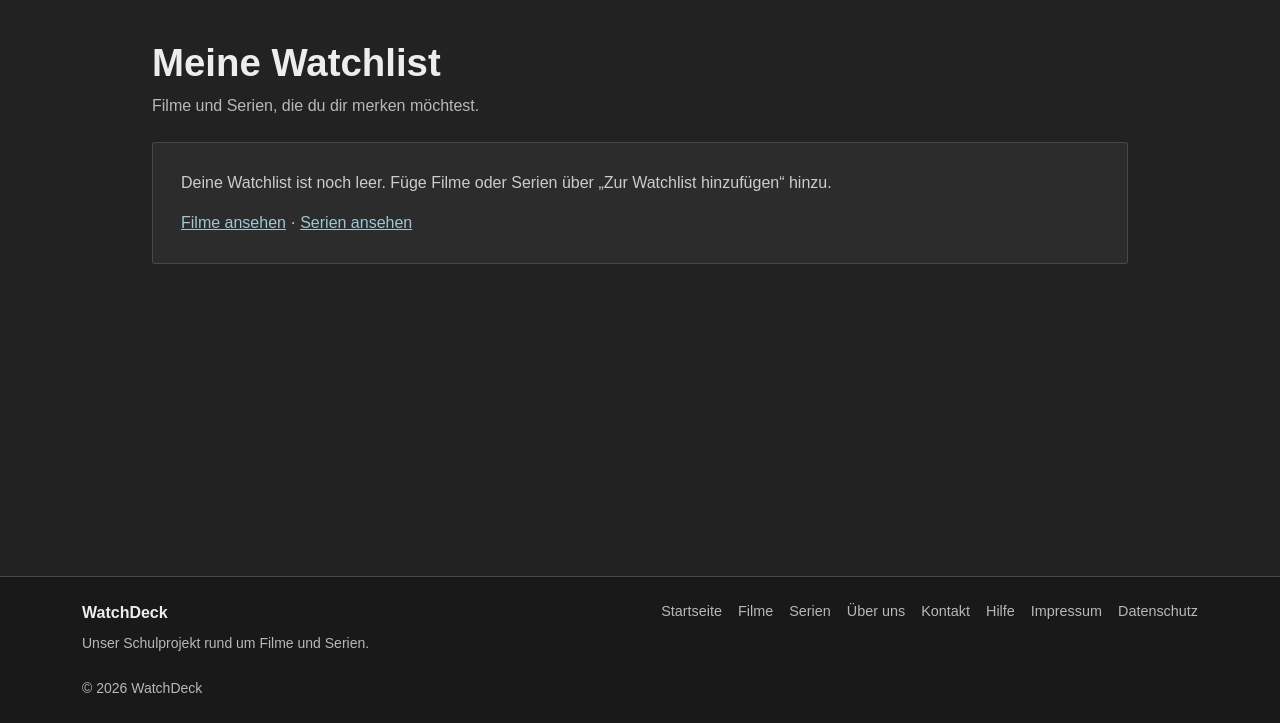
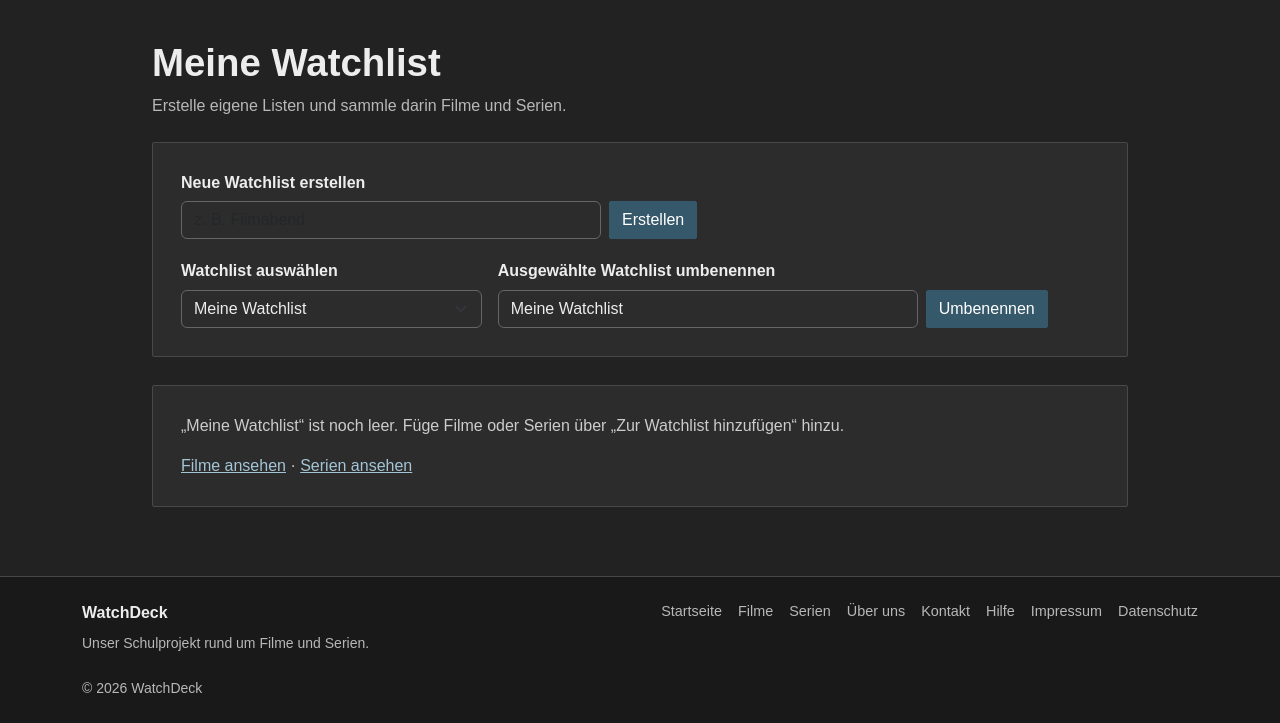
Before and after one commit to NicoGfaellner/MTSP-Projekt, a Node server app: page /watchlist in a window 1280 px wide. Shown: the part 77-800 px from the top of the page. Run offline with Node 20, Linux system fonts and the light colour scheme; some libraries are stand-ins or nearby versions.

Commit message:
Add watchlist management features with create and rename functionality

```diff
--- a/public/css/style.css
+++ b/public/css/style.css
@@ -367,6 +367,50 @@ main{
 .watchlist-remove-button{
     display: block;
 }
+.watchlist-title-link{
+    color: #ededed;
+    text-decoration: none;
+}
+.watchlist-title-link:hover{
+    color: var(--link-hover);
+    text-decoration: underline;
+}
+.watchlist-manager{
+    margin-bottom: 1.75rem;
+}
+.watchlist-form label{
+    display: block;
+    margin-bottom: .4rem;
+    color: #ededed;
+    font-weight: 600;
+}
+.watchlist-form .form-control,
+.watchlist-form .form-select{
+    color: #ededed;
+    background-color: var(--surface-bg);
+    border-color: #666666;
+}
+.watchlist-form .form-select option{
+    color: #ededed;
+    background-color: var(--surface-bg);
+}
+.watchlist-form-row{
+    display: flex;
+    gap: .5rem;
+}
+.watchlist-form-row .form-control{
+    max-width: 420px;
+}
+.watchlist-selected-controls{
+    display: grid;
+    grid-template-columns: minmax(180px, 1fr) minmax(240px, 2fr);
+    gap: 1rem;
+    margin-top: 1.25rem;
+}
+.watchlist-form-row .watchlist-button{
+    flex: 0 0 auto;
+    margin-top: 0;
+}
 .service-tag{
     display: inline-flex;
     flex-wrap: wrap;
@@ -493,4 +537,13 @@ main{
     .movie-poster strong{
         font-size: 1.1rem;
     }
+    .watchlist-form-row{
+        flex-direction: column;
+    }
+    .watchlist-form-row .form-control{
+        max-width: none;
+    }
+    .watchlist-selected-controls{
+        grid-template-columns: 1fr;
+    }
 }
--- a/public/js/watchlist.js
+++ b/public/js/watchlist.js
@@ -1,6 +1,11 @@
 (() => {
-  const storageKey = 'watchdeck.watchlist.v1';
+  const storageKey = 'watchdeck.watchlists.v2';
+  const legacyStorageKey = 'watchdeck.watchlist.v1';
   const watchlistContainer = document.querySelector('[data-watchlist-results]');
+  const listSelect = document.querySelector('[data-watchlist-select]');
+  const createForm = document.querySelector('[data-watchlist-create]');
+  const renameForm = document.querySelector('[data-watchlist-rename]');
+  const renameInput = renameForm?.elements.namedItem('name');
   let announcement = document.querySelector('[data-watchlist-announcement]');
 
   if (!announcement) {
@@ -8,6 +13,10 @@
     announcement.className = 'visually-hidden';
     announcement.setAttribute('aria-live', 'polite');
     document.body.appendChild(announcement);
+  }
+
+  function createListId() {
+    return `list-${Date.now().toString(36)}-${Math.random().toString(36).slice(2, 9)}`;
   }
 
   function normalizeItem(item) {
@@ -34,25 +43,106 @@
     };
   }
 
-  function readItems() {
+  function normalizeList(list) {
+    if (!list || typeof list !== 'object') return null;
+
+    const id = typeof list.id === 'string' && list.id ? list.id : createListId();
+    const name = typeof list.name === 'string' && list.name.trim()
+      ? list.name.trim().slice(0, 40)
+      : 'Meine Watchlist';
+    const items = Array.isArray(list.items)
+      ? list.items.map(normalizeItem).filter(Boolean)
+      : [];
+    const seenItems = new Set();
+
+    return {
+      id,
+      name,
+      items: items.filter(item => {
+        const key = `${item.type}:${item.id}`;
+        if (seenItems.has(key)) return false;
+        seenItems.add(key);
+        return true;
+      })
+    };
+  }
+
+  function createDefaultState(items = []) {
+    const list = {
+      id: 'watchlist-main',
+      name: 'Meine Watchlist',
+      items
+    };
+    return { lists: [list], activeListId: list.id };
+  }
+
+  function normalizeState(value) {
+    const lists = Array.isArray(value?.lists)
+      ? value.lists.map(normalizeList).filter(Boolean)
+      : [];
+    const seenIds = new Set();
+
+    for (const list of lists) {
+      while (seenIds.has(list.id)) list.id = createListId();
+      seenIds.add(list.id);
+    }
+
+    if (lists.length === 0) return createDefaultState();
+
+    const activeListId = lists.some(list => list.id === value?.activeListId)
+      ? value.activeListId
+      : lists[0].id;
+    return { lists, activeListId };
+  }
+
+  function loadState() {
     try {
-      const storedItems = JSON.parse(localStorage.getItem(storageKey) || '[]');
-      return Array.isArray(storedItems)
-        ? storedItems.map(normalizeItem).filter(Boolean)
-        : [];
+      const stored = localStorage.getItem(storageKey);
+      if (stored) return normalizeState(JSON.parse(stored));
     } catch {
-      return [];
+      // Start with a local default if browser storage is unavailable or invalid.
+    }
+
+    let oldItems = [];
+    try {
+      const legacy = JSON.parse(localStorage.getItem(legacyStorageKey) || '[]');
+      if (Array.isArray(legacy)) oldItems = legacy.map(normalizeItem).filter(Boolean);
+    } catch {
+      // Ignore invalid legacy data and create a fresh list.
+    }
+
+    const state = normalizeState(createDefaultState(oldItems));
+    try {
+      localStorage.setItem(storageKey, JSON.stringify(state));
+      localStorage.removeItem(legacyStorageKey);
+    } catch {
+      // The list still works for this page if persistent storage is blocked.
+    }
+    return state;
+  }
+
+  let state = loadState();
+
+  function copyState() {
+    return {
+      activeListId: state.activeListId,
+      lists: state.lists.map(list => ({ ...list, items: [...list.items] }))
+    };
+  }
+
+  function saveState(nextState) {
+    try {
+      localStorage.setItem(storageKey, JSON.stringify(nextState));
+      state = nextState;
+      return true;
+    } catch {
+      announcement.textContent = 'Die Watchlists konnten in diesem Browser nicht gespeichert werden.';
+      return false;
     }
   }
 
-  function writeItems(items) {
-    try {
-      localStorage.setItem(storageKey, JSON.stringify(items));
-      return true;
-    } catch {
-      announcement.textContent = 'Die Watchlist konnte in diesem Browser nicht gespeichert werden.';
-      return false;
-    }
+  function activeList() {
+    return state.lists.find(list => list.id === state.activeListId) || state.lists[0];
   }
 
   function itemKey(item) {
@@ -60,15 +150,23 @@
   }
 
   function updateAddButtons() {
-    const savedKeys = new Set(readItems().map(itemKey));
+    const savedKeys = new Set(activeList().items.map(itemKey));
 
     document.querySelectorAll('[data-watchlist-add]').forEach(button => {
       const saved = savedKeys.has(`${button.dataset.type}:${button.dataset.id}`);
       button.setAttribute('aria-pressed', String(saved));
       button.textContent = saved
-        ? 'Aus Watchlist entfernen'
+        ? 'Aus dieser Watchlist entfernen'
         : 'Zur Watchlist hinzufügen';
+      button.title = saved
+        ? `Aus „${activeList().name}“ entfernen`
+        : `Zu „${activeList().name}“ hinzufügen`;
     });
+  }
+
+  function detailUrl(item) {
+    const section = item.type === 'tv' ? 'tvshows' : 'movies';
+    return `/${section}/${encodeURIComponent(item.id)}`;
   }
 
   function createWatchlistCard(item) {
@@ -79,6 +177,10 @@
     card.className = 'movie-card';
 
     if (item.posterPath) {
+      const posterLink = document.createElement('a');
+      posterLink.href = detailUrl(item);
+      posterLink.setAttribute('aria-label', `Details zu ${item.title} öffnen`);
+
       const poster = document.createElement('img');
       poster.className = 'd-block w-100 rounded';
       poster.src = `https://image.tmdb.org/t/p/w500${item.posterPath}`;
@@ -86,7 +188,8 @@
       poster.loading = 'lazy';
       poster.style.aspectRatio = '2 / 3';
       poster.style.objectFit = 'cover';
-      card.appendChild(poster);
+      posterLink.appendChild(poster);
+      card.appendChild(posterLink);
     }
 
     const info = document.createElement('div');
@@ -94,7 +197,12 @@
 
     const title = document.createElement('h2');
     title.className = 'h6 mb-1';
-    title.textContent = item.title;
+
+    const titleLink = document.createElement('a');
+    titleLink.className = 'watchlist-title-link';
+    titleLink.href = detailUrl(item);
+    titleLink.textContent = item.title;
+    title.appendChild(titleLink);
     info.appendChild(title);
 
     const metadata = document.createElement('span');
@@ -108,7 +216,7 @@
     removeButton.dataset.watchlistRemove = '';
     removeButton.dataset.id = item.id;
     removeButton.dataset.type = item.type;
-    removeButton.textContent = 'Entfernen';
+    removeButton.textContent = 'Aus dieser Watchlist entfernen';
     removeButton.setAttribute('aria-label', `${item.title} aus der Watchlist entfernen`);
     info.appendChild(removeButton);
 
@@ -117,16 +225,33 @@
     return column;
   }
 
+  function renderListControls() {
+    if (listSelect) {
+      listSelect.replaceChildren();
+      state.lists.forEach(list => {
+        const option = document.createElement('option');
+        option.value = list.id;
+        option.textContent = list.name;
+        listSelect.appendChild(option);
+      });
+      listSelect.value = activeList().id;
+    }
+
+    if (renameInput && document.activeElement !== renameInput) {
+      renameInput.value = activeList().name;
+    }
+  }
+
   function renderWatchlist() {
     if (!watchlistContainer) return;
 
-    const items = readItems();
-    if (items.length === 0) {
+    const list = activeList();
+    if (list.items.length === 0) {
       const emptyState = document.createElement('div');
       emptyState.className = 'content-panel';
 
       const message = document.createElement('p');
-      message.textContent = 'Deine Watchlist ist noch leer. Füge Filme oder Serien über „Zur Watchlist hinzufügen“ hinzu.';
+      message.textContent = `„${list.name}“ ist noch leer. Füge Filme oder Serien über „Zur Watchlist hinzufügen“ hinzu.`;
       emptyState.appendChild(message);
 
       const links = document.createElement('p');
@@ -136,7 +261,6 @@
       moviesLink.href = '/movies';
       moviesLink.textContent = 'Filme ansehen';
       links.appendChild(moviesLink);
-
       links.append(' · ');
 
       const seriesLink = document.createElement('a');
@@ -144,32 +268,94 @@
       seriesLink.textContent = 'Serien ansehen';
       links.appendChild(seriesLink);
       emptyState.appendChild(links);
-
       watchlistContainer.replaceChildren(emptyState);
       return;
     }
 
     const row = document.createElement('div');
     row.className = 'row row-cols-2 row-cols-md-3 row-cols-lg-5 g-2 g-md-4';
-    items.forEach(item => row.appendChild(createWatchlistCard(item)));
+    list.items.forEach(item => row.appendChild(createWatchlistCard(item)));
     watchlistContainer.replaceChildren(row);
   }
 
+  function render() {
+    renderListControls();
+    updateAddButtons();
+    renderWatchlist();
+  }
+
+  function hasDuplicateName(name, excludedId) {
+    const normalizedName = name.toLocaleLowerCase();
+    return state.lists.some(list =>
+      list.id !== excludedId && list.name.toLocaleLowerCase() === normalizedName
+    );
+  }
+
+  createForm?.addEventListener('submit', event => {
+    event.preventDefault();
+    const nameInput = createForm.elements.namedItem('name');
+    const name = String(nameInput.value || '').trim().slice(0, 40);
+    if (!name) return;
+    if (hasDuplicateName(name)) {
+      announcement.textContent = 'Es gibt bereits eine Watchlist mit diesem Namen.';
+      return;
+    }
+
+    const nextState = copyState();
+    const list = { id: createListId(), name, items: [] };
+    nextState.lists.push(list);
+    nextState.activeListId = list.id;
+
+    if (saveState(nextState)) {
+      createForm.reset();
+      render();
+      announcement.textContent = `Watchlist „${name}“ erstellt.`;
+    }
+  });
+
+  listSelect?.addEventListener('change', () => {
+    if (!state.lists.some(list => list.id === listSelect.value)) return;
+    const nextState = copyState();
+    nextState.activeListId = listSelect.value;
+    if (saveState(nextState)) render();
+  });
+
+  renameForm?.addEventListener('submit', event => {
+    event.preventDefault();
+    const name = String(renameInput.value || '').trim().slice(0, 40);
+    if (!name) return;
+
+    const list = activeList();
+    if (hasDuplicateName(name, list.id)) {
+      announcement.textContent = 'Es gibt bereits eine Watchlist mit diesem Namen.';
+      return;
+    }
+
+    const nextState = copyState();
+    const updatedList = nextState.lists.find(item => item.id === list.id);
+    updatedList.name = name;
+    if (saveState(nextState)) {
+      render();
+      announcement.textContent = `Watchlist in „${name}“ umbenannt.`;
+    }
+  });
+
   document.addEventListener('click', event => {
-    const button = event.target.closest('[data-watchlist-add], [data-watchlist-remove]');
+    const target = event.target instanceof Element ? event.target : null;
+    const button = target?.closest('[data-watchlist-add], [data-watchlist-remove]');
     if (!button) return;
 
     const type = button.dataset.type;
     const id = String(button.dataset.id || '');
-    if (!['movie', 'tv'].includes(type) || !id) return;
+    if (!['movie', 'tv'].includes(type) || !/^[1-9]\d*$/.test(id)) return;
 
-    const items = readItems();
-    const existingIndex = items.findIndex(item => itemKey(item) === `${type}:${id}`);
-    let announcementText;
+    const nextState = copyState();
+    const list = nextState.lists.find(item => item.id === nextState.activeListId);
+    const existingIndex = list.items.findIndex(item => itemKey(item) === `${type}:${id}`);
 
     if (button.hasAttribute('data-watchlist-remove') || existingIndex >= 0) {
-      if (existingIndex >= 0) items.splice(existingIndex, 1);
-      announcementText = 'Aus der Watchlist entfernt.';
+      if (existingIndex >= 0) list.items.splice(existingIndex, 1);
+      announcement.textContent = `Eintrag aus „${list.name}“ entfernt.`;
     } else {
       const item = normalizeItem({
         id,
@@ -179,23 +365,25 @@
         posterPath: button.dataset.posterPath
       });
       if (!item) return;
-      items.push(item);
-      announcementText = 'Zur Watchlist hinzugefügt.';
+      list.items.push(item);
+      announcement.textContent = `Zu „${list.name}“ hinzugefügt.`;
     }
 
-    if (!writeItems(items)) return;
-
-    announcement.textContent = announcementText;
-    updateAddButtons();
-    renderWatchlist();
+    if (saveState(nextState)) render();
   });
 
   window.addEventListener('storage', event => {
     if (event.key !== storageKey && event.key !== null) return;
-    updateAddButtons();
-    renderWatchlist();
+
+    try {
+      state = event.newValue
+        ? normalizeState(JSON.parse(event.newValue))
+        : createDefaultState();
+    } catch {
+      state = createDefaultState();
+    }
+    render();
   });
 
-  updateAddButtons();
-  renderWatchlist();
+  render();
 })();
--- a/views/watchlist.ejs
+++ b/views/watchlist.ejs
@@ -1,7 +1,33 @@
 <section class="content-page container">
   <div class="page-heading">
     <h1>Meine Watchlist</h1>
-    <p>Filme und Serien, die du dir merken möchtest.</p>
+    <p>Erstelle eigene Listen und sammle darin Filme und Serien.</p>
+  </div>
+
+  <div class="watchlist-manager content-panel">
+    <form class="watchlist-form" data-watchlist-create>
+      <label for="newWatchlistName">Neue Watchlist erstellen</label>
+      <div class="watchlist-form-row">
+        <input id="newWatchlistName" class="form-control" name="name" type="text" maxlength="40" placeholder="z. B. Filmabend" required>
+        <button class="btn watchlist-button" type="submit">Erstellen</button>
+      </div>
+    </form>
+
+    <div class="watchlist-selected-controls">
+      <div class="watchlist-form">
+        <label for="watchlistSelect">Watchlist auswählen</label>
+        <select id="watchlistSelect" class="form-select" data-watchlist-select></select>
+      </div>
+
+      <form class="watchlist-form" data-watchlist-rename>
+        <label for="renameWatchlistName">Ausgewählte Watchlist umbenennen</label>
+        <div class="watchlist-form-row">
+          <input id="renameWatchlistName" class="form-control" name="name" type="text" maxlength="40" required>
+          <button class="btn watchlist-button" type="submit">Umbenennen</button>
+        </div>
+      </form>
+
+    </div>
   </div>
 
   <div id="watchlistResults" data-watchlist-results></div>
```
